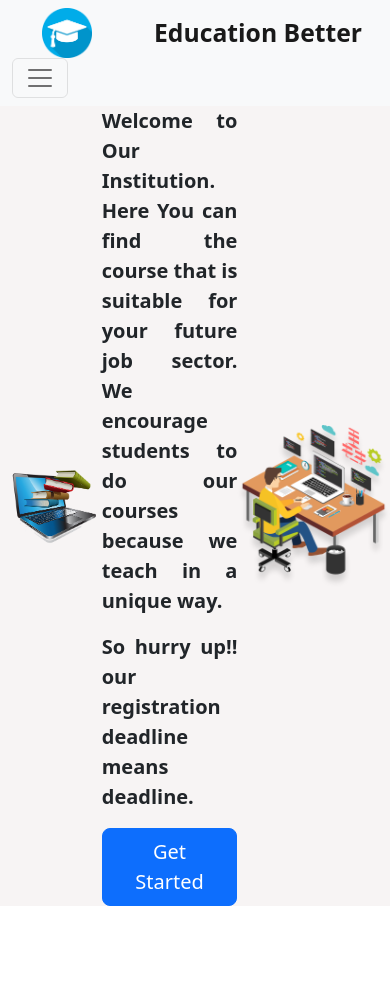
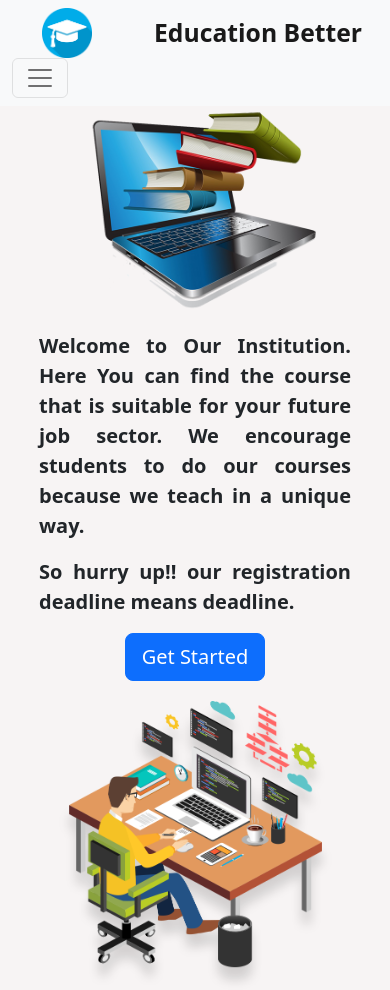
Before and after one commit to RakibulHasan2/education-better, a React (Create React App) app: page / in a window 390 px wide. Before the commit the page ends 906 px from the top, so only its background shows below. Built offline with nearby package versions, Linux system fonts and the light colour scheme.

Commit message:
home responsive done

```diff
--- a/src/Component/Home/Home.css
+++ b/src/Component/Home/Home.css
@@ -1,15 +1,14 @@
 .get-started{
-    display: flex;
+    /* display: flex; */
     background-color: rgb(247, 244, 244);
-    justify-content: center;
-    align-items: center;
+    /* justify-content: center; */
+    /* align-items: center; */
 }
 .heading2{
     width: 45%;
 }
 .heading2 img{
    width: 100%;
-
 }
 .heading1{
     width: 30%;
@@ -25,3 +24,19 @@
     font-size: 20px;
     font-weight: 600;
  }
+ @media only screen and (max-width: 600px) {
+    .get-started{
+      flex-direction: column;
+    }
+    .heading2{
+        width: 70%;
+    }
+    .heading1{
+        width: 70%;
+    }
+    .heading-info{
+        width: 80%;
+        margin-top: 20px;
+        margin-bottom: 20px;
+     }
+  }
--- a/src/Component/Home/Home.js
+++ b/src/Component/Home/Home.js
@@ -6,7 +6,7 @@ import { Button } from 'react-bootstrap';
 import { Link } from 'react-router-dom';
 const Home = () => {
     return (
-        <div className='get-started'>
+        <div className='get-started d-flex  justify-content-center align-items-center'>
            <div className='heading1'>
             <img src={heading2} alt="" />
            </div>
@@ -20,7 +20,6 @@ const Home = () => {
            <div className='heading2'>
             <img src={heading1} alt="" />
            </div>
-
         </div>
     );
 };
```
